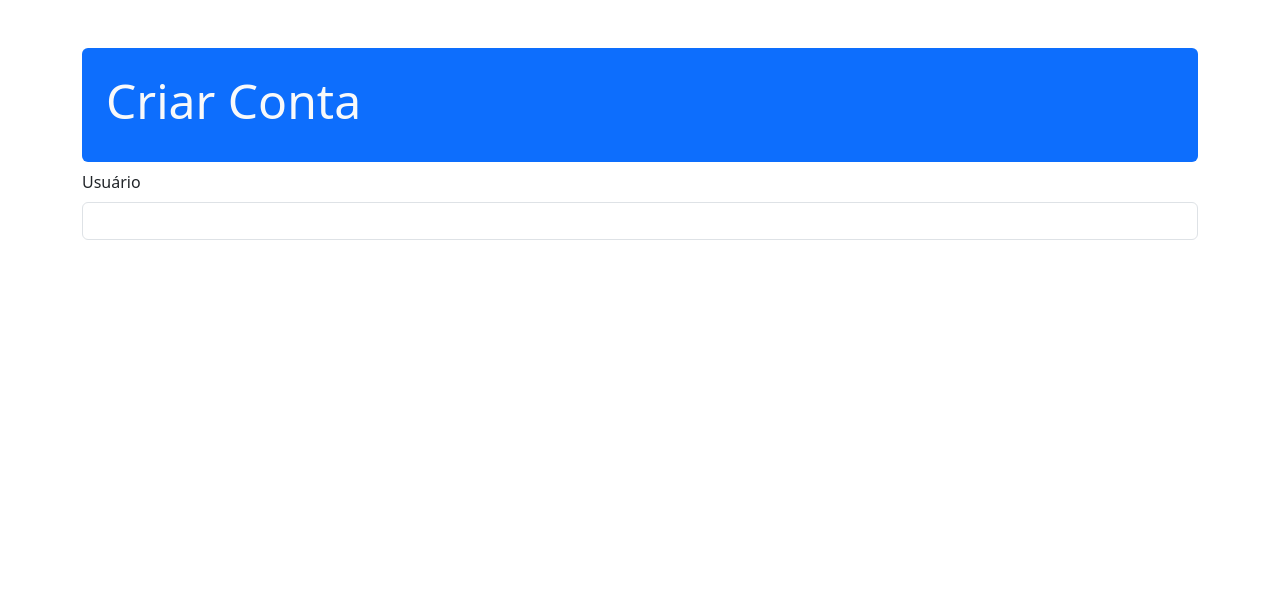
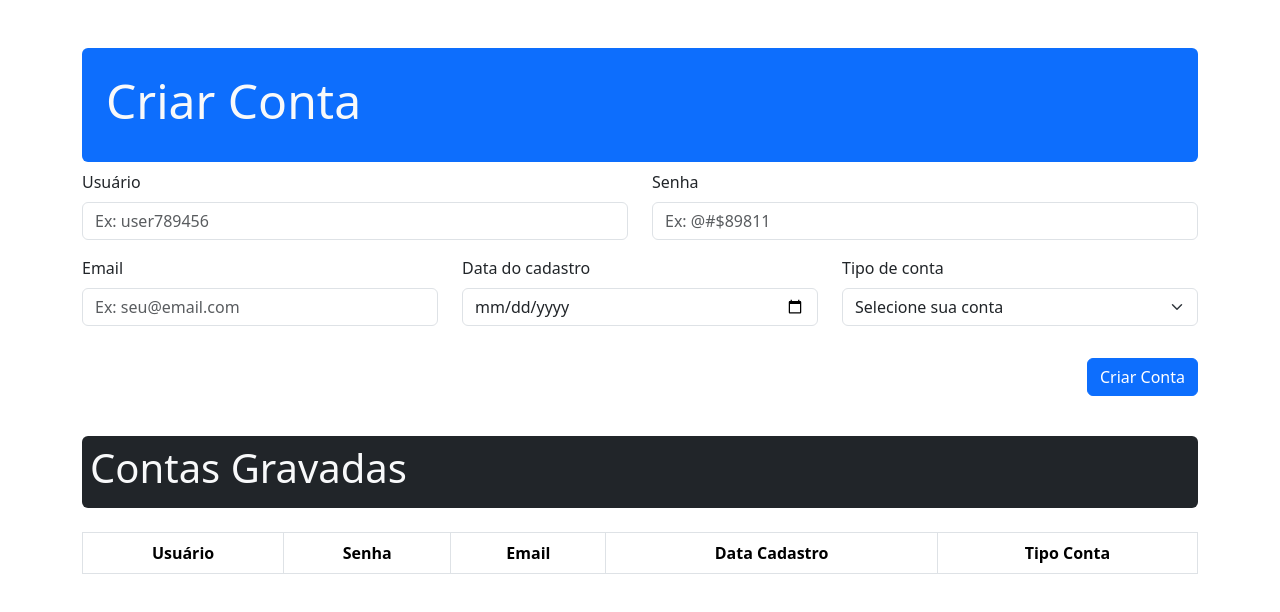
Before and after one commit to YannieKang/CriarConta_aula1909, a plain HTML site: page index.html in a window 1280 px wide. Drawn offline with nearby package versions, Linux system fonts and the light colour scheme.

Commit message:
formulario

```diff
--- a/index.html
+++ b/index.html
@@ -20,16 +20,64 @@
 
             <!-- iniciando o grid do BS -->
             <section class="row">
-                <div class="my-2">
+                <div class="my-2 col-md-6">
                     <!-- label usado apenas para formulario -->
                     <label for="usuario" class="form-label">Usuário</label>
                     <!-- minlengh e maxlength define o tamanho/qtd de elemento digitado -->
-                    <input type="text" id="usuario" name="usuario" class="form-control" minlength="10" maxlength="20">
+                     <!-- required = obrigatorio -->
+                    <input type="text" id="usuario" name="usuario" class="form-control" minlength="10" maxlength="20" placeholder="Ex: user789456" required>
+                </div>
+
+                <div class="my-2 col-md-6">
+                    <label for="senha" class="form-label">Senha</label>
+                    <input type="password" id="senha" name="senha" class="form-control" minlength="8" maxlength="20" placeholder="Ex: @#$89811" required>
+                </div>
+
+                <div class="my-2 col-md-4">
+                    <label for="email" class="form-label">Email</label>
+                    <input type="email" id="email" name="email" class="form-control" placeholder="Ex: seu@email.com" required>
+                </div>
+
+                <div class="my-2 col-md-4">
+                    <label for="dataCadastro" class="form-label">Data do cadastro</label>
+                    <input type="date" id="dataCadastro" name="dataCadastro" class="form-control" required>
+                </div>
+
+                <div class="my-2 col-md-4">
+                    <label for="tipoConta" class="form-label">Tipo de conta</label>
+                    <select name="tipoConta" id="tipoConta" class="form-select">
+                        <option value="0" disabled selected>Selecione sua conta</option>
+                        <option value="Free">Free</option>
+                        <option value="Vip">Vip</option>
+                        <option value="Premium">Premium</option>
+                    </select>
+                </div>
+
+                <div class="my-4 d-flex justify-content-end">
+                    <button type="submit" class="btn btn-primary">Criar Conta</button>
                 </div>
             </section>
             <!-- finalizar o gird do BS -->
+        </form>
 
-        </form>
+        <div class="bg-dark p-2 mt-3 rounded">
+            <h4 class="display-6 text-light">Contas Gravadas</h4>
+        </div>
+
+        <div class="my-4">
+            <table class="table table-bordered table-striped table-hover text-center">
+                <thead>
+                    <tr>
+                        <th>Usuário</th>
+                        <th>Senha</th>
+                        <th>Email</th>
+                        <th>Data Cadastro</th>
+                        <th>Tipo Conta</th>
+                    </tr>
+                </thead>
+            </table>
+        </div>
+
     </section>
 </body>
 
```
